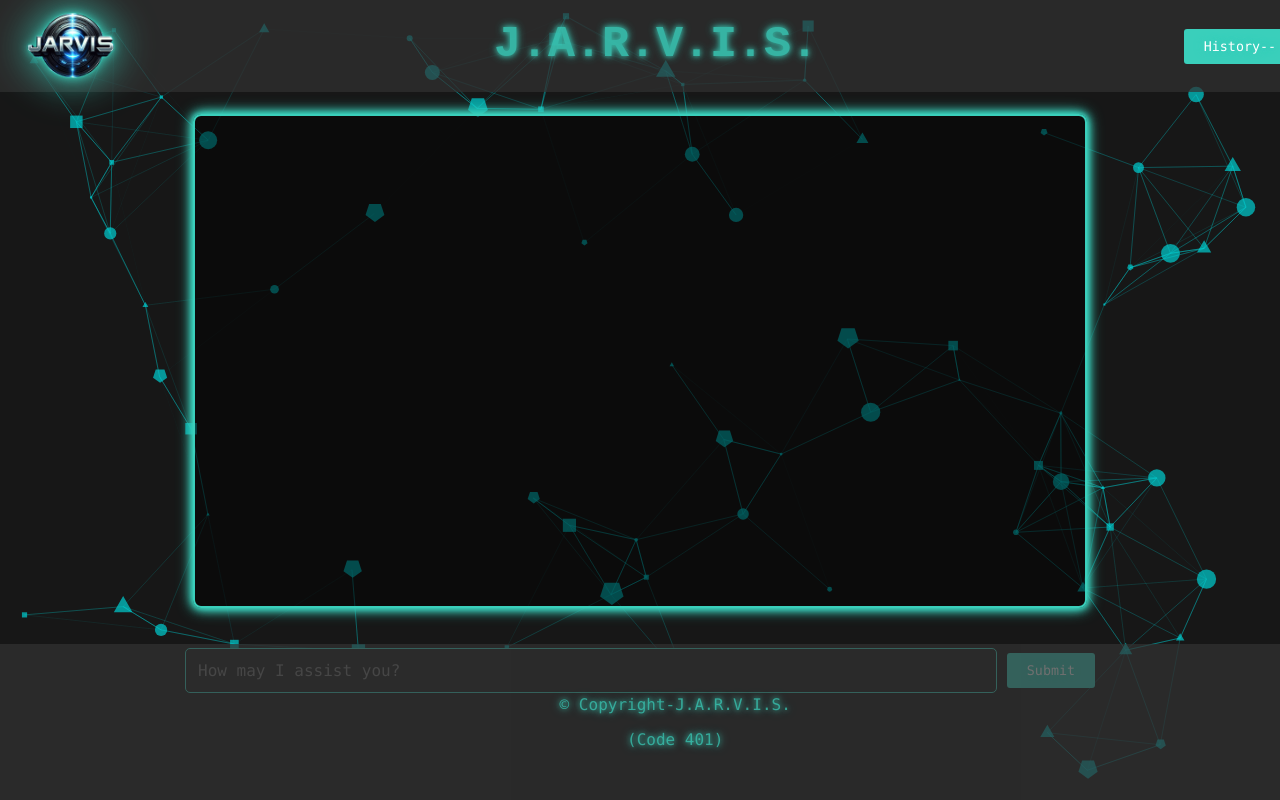
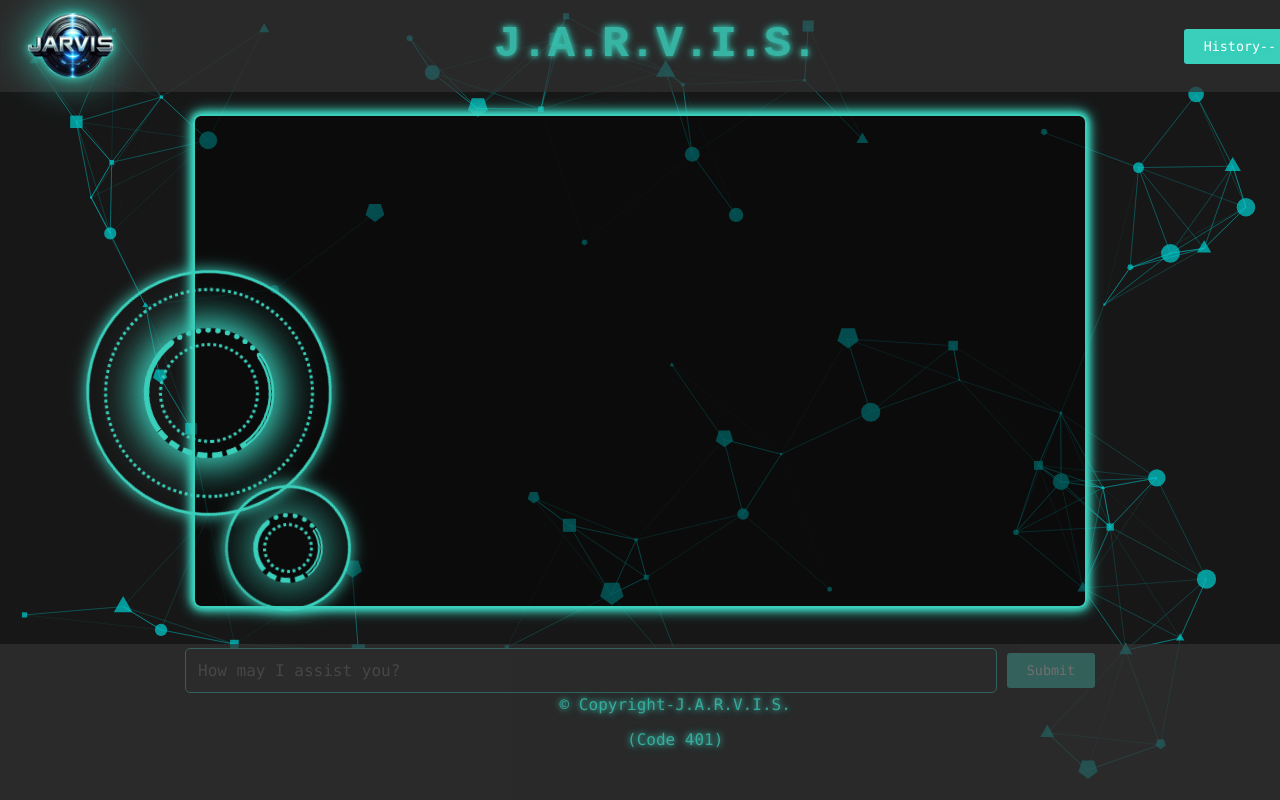
Before and after one commit to Jarvis-CF401/Jarvis-frontend, a React (Vite) app: page / in a window 1280 px wide. Built offline with nearby package versions, Linux system fonts and the light colour scheme.

Commit message:
Adding circles

```diff
--- a/src/App.css
+++ b/src/App.css
@@ -374,3 +374,381 @@
   height: calc(100% - 40px); /* Adjust padding and height as needed */
   overflow-y: auto;
 }
+
+
+
+
+
+.container{
+  display: flex;
+   flex-direction: row;
+}
+.container div:first-child(1){
+  background-color:#ccffcc;
+	flex: 1;
+  height:100px;
+  width:100px;
+	text-align: center;
+
+
+}
+.first {
+  -webkit-flex: 1;
+          flex: 1;
+
+}
+.second {
+  -webkit-flex: 2;
+          flex: 2;
+
+}
+.third {
+  -webkit-flex: 1;
+          flex: 1;
+}
+#lnav{
+  display:none;
+}
+#rnav{
+  display:none;
+}
+.nav ul li a{
+text-decoration: none;
+  color:#b3e0ff;
+  text-shadow: 0 0 15px #2187e7;
+  border: 1px solid #b3e0ff;
+   padding:10px;
+  margin:10px;
+   box-shadow: 0 0 5px #2187e7;
+
+}
+.navr{
+
+  text-align:right;
+
+
+}
+nav ul li{
+  list-style:none;
+    background-image:none;
+    background-repeat:none;
+    background-position:0;
+    display:box;
+  padding:10px;
+  margin:25px;
+
+}
+
+a:hover{
+  cursor:pointer;
+
+}
+
+/*JARVIS_Circle*/
+#loader-wrapper{
+  position: fixed;
+  top: 195px;
+  left: 4%;
+  width: 200px;
+  height: 200px;
+  margin-left:30px;
+
+}
+#loader {
+    display: block;
+    position: relative;
+    left: 50%;
+    top: 50%;
+    width: 100%;
+    height: 100%;
+    margin: -175px 0 0 -175px;
+    border-radius: 50%;
+    border: 3px solid transparent;
+    border-top-color: #3acfbb;
+  border-bottom-color: #3acfbb;
+  border-right-color: #3acfbb;
+  border-left-color: #3acfbb;
+  box-shadow: 0 0 15px #3acfbb;
+
+    -webkit-animation: spin 30s linear infinite; /* Chrome, Opera 15+, Safari 5+ */
+    animation: spin 30s linear infinite; /* Chrome, Firefox 16+, IE 10+, Opera */
+}
+#loader1:before {
+    content: "";
+    position: absolute;
+    top: 70px;
+    left: 70px;
+    right: 70px;
+    bottom: 70px;
+    border-radius: 50%;
+    border: 3px solid transparent;
+    border-color: #3acfbb;
+
+    border-style:dotted;
+
+    -webkit-animation: spin 18s linear infinite; /* Chrome, Opera 15+, Safari 5+ */
+      animation: spin 18s linear infinite; /* Chrome, Firefox 16+, IE 10+, Opera */
+}
+
+#loader1:after {
+    content: "";
+    position: absolute;
+    top: 55px;
+    left: 55px;
+    right: 55px;
+    bottom: 55px;
+    border-radius: 50%;
+    border-color: #3acfbb;
+   border-width:5px;
+    border-style:double dashed solid dotted ;
+  box-shadow: 0 0 40px #3acfbb;
+    -webkit-animation: spin 60s linear infinite; /* Chrome, Opera 15+, Safari 5+ */
+      animation: spin 60s linear infinite; /* Chrome, Firefox 16+, IE 10+, Opera */
+}
+
+
+#loader:before {
+    content: "";
+    position: absolute;
+    top: 15px;
+    left: 15px;
+    right: 15px;
+    bottom: 15px;
+    border-radius: 50%;
+    border: 3px solid transparent;
+    border-color: #3acfbb;
+
+    border-style:dotted;
+
+    -webkit-animation: spin 18s linear infinite; /* Chrome, Opera 15+, Safari 5+ */
+      animation: spin 18s linear infinite; /* Chrome, Firefox 16+, IE 10+, Opera */
+}
+
+#loader:after {
+    content: "";
+    position: absolute;
+    top: 25px;
+    left: 25px;
+    right: 25px;
+    bottom: 25px;
+    border-radius: 50%;
+    border: 3px solid transparent;
+    border-color: #3acfbb;
+   border-width:5px;
+    border-style:dotted solid;
+    -webkit-animation: spin 60s linear infinite; /* Chrome, Opera 15+, Safari 5+ */
+      animation: spin 60s linear infinite; /* Chrome, Firefox 16+, IE 10+, Opera */
+}
+
+@-webkit-keyframes spin {
+    0%   {
+        -webkit-transform: rotate(0deg);  /* Chrome, Opera 15+, Safari 3.1+ */
+        -ms-transform: rotate(0deg);  /* IE 9 */
+        transform: rotate(0deg);  /* Firefox 16+, IE 10+, Opera */
+    }
+    100% {
+        -webkit-transform: rotate(360deg);  /* Chrome, Opera 15+, Safari 3.1+ */
+        -ms-transform: rotate(360deg);  /* IE 9 */
+        transform: rotate(360deg);  /* Firefox 16+, IE 10+, Opera */
+    }
+}
+@keyframes spin {
+    0%   {
+        -webkit-transform: rotate(0deg);  /* Chrome, Opera 15+, Safari 3.1+ */
+        -ms-transform: rotate(0deg);  /* IE 9 */
+        transform: rotate(0deg);  /* Firefox 16+, IE 10+, Opera */
+    }
+    100% {
+        -webkit-transform: rotate(360deg);  /* Chrome, Opera 15+, Safari 3.1+ */
+        -ms-transform: rotate(360deg);  /* IE 9 */
+        transform: rotate(360deg);  /* Firefox 16+, IE 10+, Opera */
+    }
+}
+
+
+
+@-webkit-keyframes neon2 {
+  from {
+    text-shadow: 0 0 10px #fff, 0 0 20px #fff, 0 0 30px #fff, 0 0 40px #228DFF, 0 0 70px #228DFF, 0 0 80px #228DFF, 0 0 100px #228DFF, 0 0 150px #228DFF;
+  }
+  to {
+    text-shadow: 0 0 5px #fff, 0 0 10px #fff, 0 0 15px #fff, 0 0 20px #228DFF, 0 0 35px #228DFF, 0 0 40px #228DFF, 0 0 50px #228DFF, 0 0 75px #228DFF;
+  }
+}
+
+#loader-wrapper {
+  position: fixed;
+  top: 195px;
+  left: 4%;
+  width: 200px;
+  height: 200px;
+  margin-left: 30px;
+}
+
+#loader {
+  display: block;
+  position: relative;
+  left: 90%;
+  top: 125%;
+  width: 120%;
+  height: 120%;
+  margin: -175px 0 0 -175px;
+  border-radius: 50%;
+  border: 3px solid transparent;
+  border-top-color: #3acfbb;
+  border-bottom-color: #3acfbb;
+  border-right-color: #3acfbb;
+  border-left-color: #3acfbb;
+  box-shadow: 0 0 15px #3acfbb;
+  animation: spin 30s linear infinite; /* Chrome, Firefox 16+, IE 10+, Opera */
+}
+
+#loader1:before {
+  content: "";
+  position: absolute;
+  top: 70px;
+  left: 70px;
+  right: 70px;
+  bottom: 70px;
+  border-radius: 50%;
+  border: 3px solid transparent;
+  border-color: #3acfbb;
+  border-style: dotted;
+  animation: spin 18s linear infinite; /* Chrome, Firefox 16+, IE 10+, Opera */
+}
+
+#loader:after {
+  content: "";
+  position: absolute;
+  top: 55px;
+  left: 55px;
+  right: 55px;
+  bottom: 55px;
+  border-radius: 50%;
+  border-color: #3acfbb;
+  border-width: 5px;
+  border-style: double dashed solid dotted;
+  box-shadow: 0 0 40px #3acfbb;
+  animation: spin 60s linear infinite; /* Chrome, Firefox 16+, IE 10+, Opera */
+}
+
+@keyframes spin {
+  0% {
+    transform: rotate(0deg);  /* Chrome, Firefox 16+, IE 10+, Opera */
+  }
+  100% {
+    transform: rotate(360deg);  /* Chrome, Firefox 16+, IE 10+, Opera */
+  }
+}
+
+.container-small {
+  display: flex;
+  flex-direction: row;
+  width: 150px;  /* Smaller size */
+  height: 150px;  /* Smaller size */
+  position: absolute;
+  top: 20px;  /* Adjust position as needed */
+  right: 20px;  /* Adjust position as needed */
+}
+
+.container-small div:first-child(1){
+  background-color: #ccffcc;
+  flex: 1;
+  height: 50px;
+  width: 50px;
+  text-align: center;
+}
+
+.first-small {
+  flex: 1;
+}
+
+.second-small {
+  flex: 2;
+}
+
+.third-small {
+  flex: 1;
+}
+
+#lnav-small,
+#rnav-small {
+  display: none;
+}
+
+.nav-small ul li a {
+  text-decoration: none;
+  color: #b3e0ff;
+  text-shadow: 0 0 15px #2187e7;
+  border: 1px solid #b3e0ff;
+  padding: 5px;
+  margin: 5px;
+  box-shadow: 0 0 5px #2187e7;
+}
+
+.navr-small {
+  text-align: right;
+}
+
+nav-small ul li {
+  list-style: none;
+  display: box;
+  padding: 5px;
+  margin: 10px;
+}
+
+#loader-wrapper-small {
+  position: fixed;
+  top: 50px;
+  left: 50px;
+  width: 100px;  /* Smaller size */
+  height: 100px;  /* Smaller size */
+  margin-left: 15px;
+}
+
+#loader-small {
+  display: block;
+  position: relative;
+  left: 210%;
+  top:485%;
+  width: 120%;
+  height: 120%;
+  margin: -50px 0 0 -50px;
+  border-radius: 50%;
+  border: 3px solid transparent;
+  border-top-color: #3acfbb;
+  border-bottom-color: #35b6a4;
+  border-right-color: #3acfbb;
+  border-left-color: #3acfbb;
+  box-shadow: 0 0 15px #3acfbb;
+  animation: spin 30s linear infinite;
+}
+
+#loader1-small:before {
+  content: "";
+  position: absolute;
+  top: 35px;
+  left: 35px;
+  right: 35px;
+  bottom: 35px;
+  border-radius: 50%;
+  border: 3px solid transparent;
+  border-color: #3acfbb;
+  border-style: dotted;
+  animation: spin 18s linear infinite;
+}
+
+#loader-small:after {
+  content: "";
+  position: absolute;
+  top: 25px;
+  left: 25px;
+  right: 25px;
+  bottom: 25px;
+  border-radius: 50%;
+  border-color: #3acfbb;
+  border-width: 5px;
+  border-style: double dashed solid dotted;
+  box-shadow: 0 0 40px #3acfbb;
+  animation: spin 60s linear infinite;
+}
--- a/src/App.jsx
+++ b/src/App.jsx
@@ -3,6 +3,9 @@
 import Navbar from './components/CustomNavbar';
 import ChatComponent from './components/ChatComponent';
 import ParticleBackground from './components/ParticleBackground';
+import JarvisCircle from './components/JarvisCircle'; // Import JarvisCircle component
+import JarvisCircleSmall from './components/JarvisCircleSmall'; // Import JarvisCircleSmall component
+
 
 function App() {
   const [importedText, setImportedText] = useState('');
@@ -15,8 +18,11 @@
         <Navbar />
       </header>
       <main className="main-content">
-        {/* Render the LeftMenu component */}
-
+        {/* Render JarvisCircle component */}
+        <JarvisCircle />
+        {/* Render JarvisCircleSmall component */}
+        <JarvisCircleSmall />
+        {/* Render ChatComponent */}
         <ChatComponent
           setImportedText={setImportedText}
           messages={messages}
--- /dev/null
+++ b/src/components/JarvisCircle.jsx
@@ -0,0 +1,40 @@
+import React from 'react';
+
+const JarvisCircle = () => {
+  // Define functions lFunction and rFunction here if needed
+
+  return (
+    <div className="container">
+      <div className="first">
+        <div className="leftcontainer">
+          <nav className="nav" id="lnav">
+            <ul>
+
+            </ul>
+          </nav>
+        </div>
+      </div>
+      <div className="second">
+        <div id="loader-wrapper">
+          <div id="loader">
+            <div id="loader1"></div>
+          </div>
+          <p>
+
+          </p>
+        </div>
+        <div className="third">
+          <div className="rightcontainer">
+            <nav className="nav navr" id="rnav">
+              <ul>
+
+              </ul>
+            </nav>
+          </div>
+        </div>
+      </div>
+    </div>
+  );
+}
+
+export default JarvisCircle;
--- /dev/null
+++ b/src/components/JarvisCircleSmall.jsx
@@ -0,0 +1,35 @@
+import React from 'react';
+
+const JarvisCircleSmall = () => {
+  return (
+    <div className="container-small">
+      <div className="first-small">
+        <div className="leftcontainer-small">
+          <nav className="nav-small" id="lnav-small">
+            <ul>
+
+            </ul>
+          </nav>
+        </div>
+      </div>
+      <div className="second-small">
+        <div id="loader-wrapper-small">
+          <div id="loader-small">
+            <div id="loader1-small"></div>
+          </div>
+        </div>
+        <div className="third-small">
+          <div className="rightcontainer-small">
+            <nav className="nav-small navr-small" id="rnav-small">
+              <ul>
+
+              </ul>
+            </nav>
+          </div>
+        </div>
+      </div>
+    </div>
+  );
+}
+
+export default JarvisCircleSmall;
```
